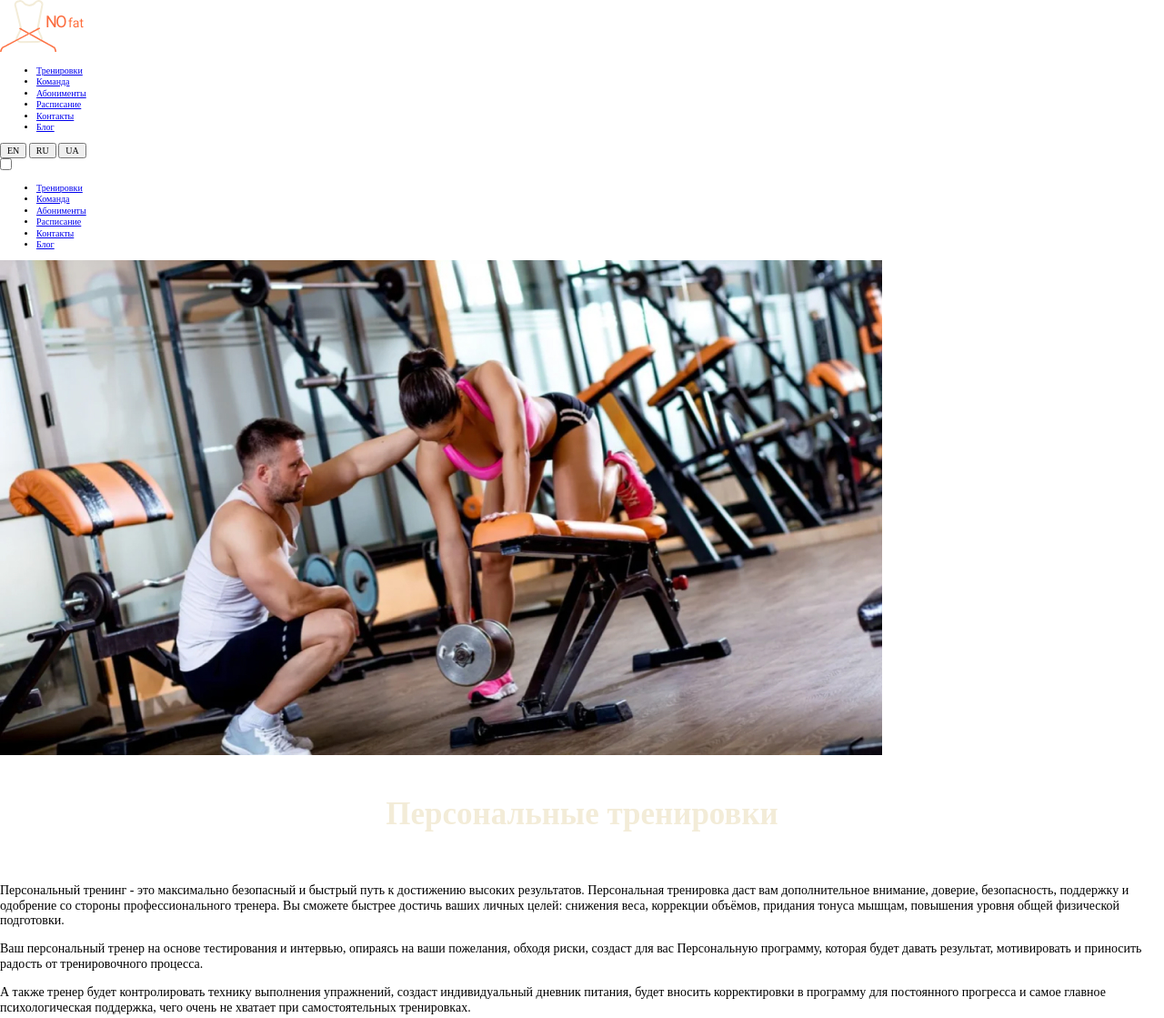
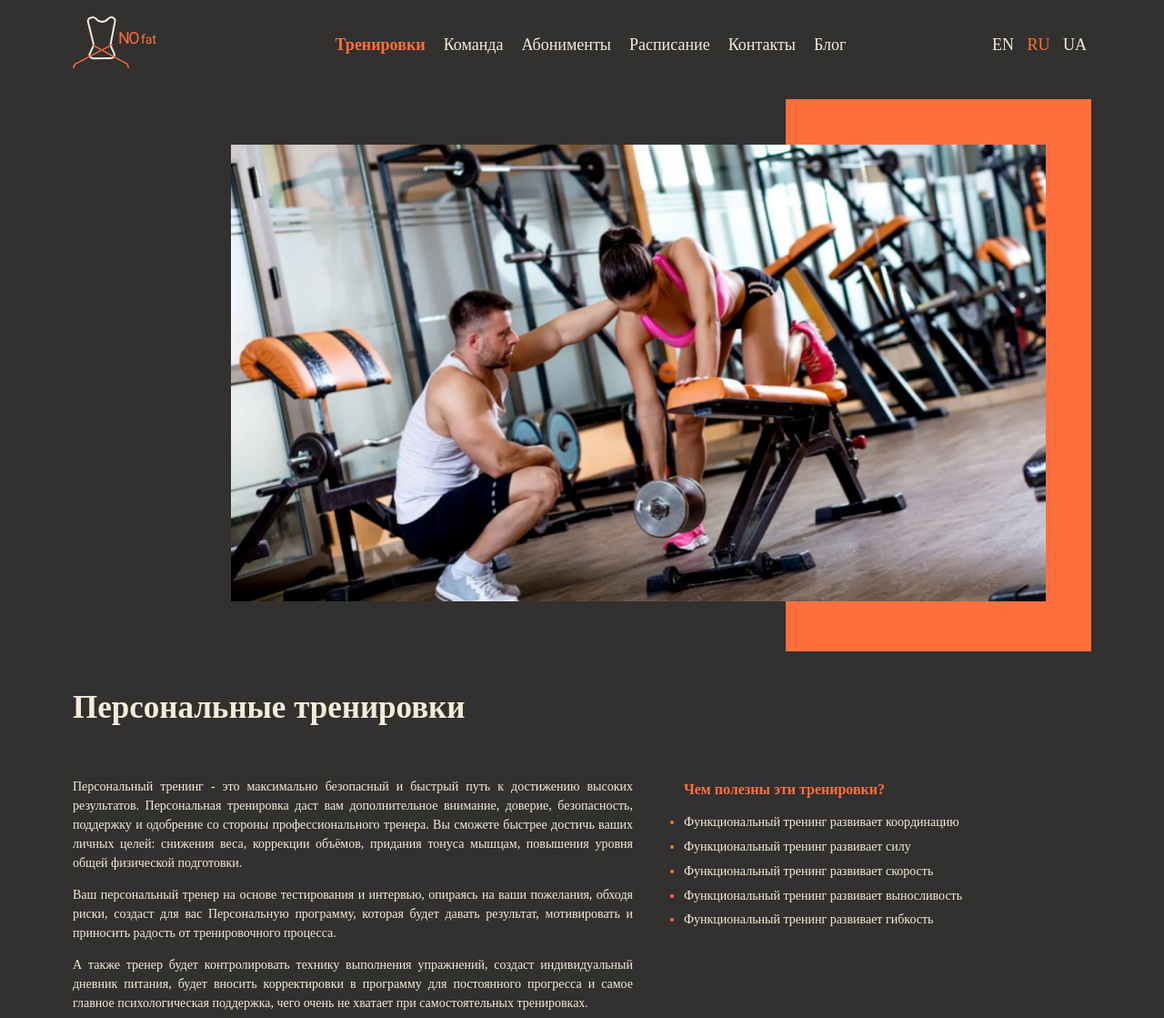
Before and after one commit to alexeysivak/NOFAT, a website: page src/html/trainings_page.html in a window 1280 px wide. Shown: the top 1119 px of the page at 91% size. Drawn offline with nearby package versions, Linux system fonts and the light colour scheme; files that its build step writes are made by us from their sources; a web font is replaced by a local one.

Commit message:
feat: changed main.scss, common.scss, homePage.js, added pictures;

```diff
--- a/src/styles/common.scss
+++ b/src/styles/common.scss
@@ -11,28 +11,28 @@ $text_medium: 1.6rem;
 @font-face {
 	font-family: Montserrat-Light;
 	src: url('../fonts/Montserrat/Montserrat-Light.ttf');
-	src: url('../fonts/Montserrat/Montserrat-Light.woff'), url('../fonts/Montserrat/Montserrat-Light.woff2'),
+	src: url('../fonts/Montserrat/Montserrat-Light.woff2'), url('../fonts/Montserrat/Montserrat-Light.woff'),
 		url('../fonts/Montserrat/Montserrat-Light.eot'), url('../fonts/Montserrat/Montserrat-Light.otf');
 }
 
 @font-face {
 	font-family: Montserrat-Regular;
 	src: url('../fonts/Montserrat/Montserrat-Regular.ttf');
-	src: url('../fonts/Montserrat/Montserrat-Regular.woff'), url('../fonts/Montserrat/Montserrat-Regular.woff2'),
+	src: url('../fonts/Montserrat/Montserrat-Regular.woff2'), url('../fonts/Montserrat/Montserrat-Regular.woff'),
 		url('../fonts/Montserrat/Montserrat-Regular.eot'), url('../fonts/Montserrat/Montserrat-Regular.otf');
 }
 
 @font-face {
 	font-family: Montserrat-SemiBold;
 	src: url('../fonts/Montserrat/Montserrat-SemiBold.ttf');
-	src: url('../fonts/Montserrat/Montserrat-SemiBold.woff'), url('../fonts/Montserrat/Montserrat-SemiBold.woff2'),
+	src: url('../fonts/Montserrat/Montserrat-SemiBold.woff2'), url('../fonts/Montserrat/Montserrat-SemiBold.woff'),
 		url('../fonts/Montserrat/Montserrat-SemiBold.eot'), url('../fonts/Montserrat/Montserrat-SemiBold.otf');
 }
 
 @font-face {
 	font-family: Montserrat-Bold;
 	src: url('../fonts/Montserrat/Montserrat-Bold.ttf');
-	src: url('../fonts/Montserrat/Montserrat-Bold.woff'), url('../fonts/Montserrat/Montserrat-Bold.woff2'),
+	src: url('../fonts/Montserrat/Montserrat-Bold.woff2'), url('../fonts/Montserrat/Montserrat-Bold.woff'),
 		url('../fonts/Montserrat/Montserrat-Bold.eot'), url('../fonts/Montserrat/Montserrat-Bold.otf');
 }
 
@@ -64,6 +64,10 @@ html {
 
 .text_orange {
 	color: $corp_orange;
+}
+
+.text_light {
+	color: $body__text-light;
 }
 
 .text_small {
@@ -112,7 +116,7 @@ html {
 
 @mixin button_corp-bg {
 	@include button;
-	width: 33rem;
+	width: 100%;
 	height: 5.2rem;
 	background-color: $corp_orange;
 	color: $body__text-light;
@@ -142,7 +146,7 @@ html {
 	display: block;
 	border: none;
 	outline: none;
-	width: 33rem;
+	width: 100%;
 	padding: 1.5rem;
 	font-size: $text_medium;
 }
--- a/src/styles/main.scss
+++ b/src/styles/main.scss
@@ -1,4 +1,7 @@
 @import './normalize.scss';
-@import './common';
+@import './common.scss';
 @import './footer.scss';
 @import './templates/main-page.scss';
+@import './navigation.scss';
+@import './templates/trainings_page.scss';
+@import './templates/subscription_page.scss';
```
Also changed, not shown: src/js/homePage.js (+38 -3 lines), src/images/icons/phone-icon.svg (added), src/images/trainers-page-images/trainers-main-Inna.svg, src/images/trainers-page-images/trainers-main-Valeria.svg.
